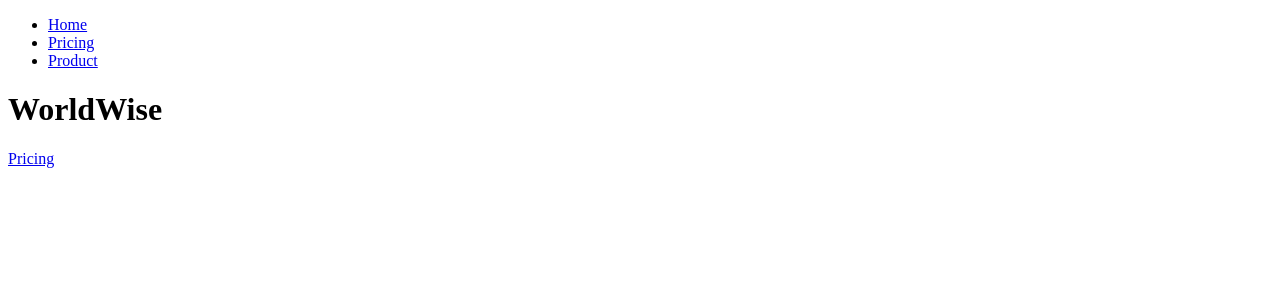
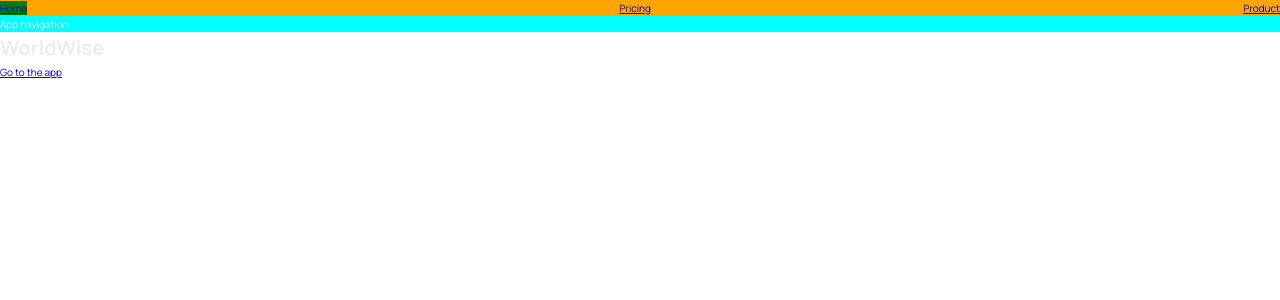
Before and after one commit to DamienAmbient/WorldWise, a React (Vite) app: page / in a window 1280 px wide. Shown: the top 300 px of the page. Built offline with nearby package versions, Linux system fonts and the light colour scheme.

Commit message:
css modules test

```diff
--- a/src/App.jsx
+++ b/src/App.jsx
@@ -2,6 +2,7 @@
 import Product from "./pages/Product";
 import Pricing from "./pages/Pricing";
 import Homepage from "./pages/Homepage";
+import AppLayout from "./pages/AppLayout";
 import PageNotFound from "./pages/PageNotFound";
 
 function App() {
@@ -11,6 +12,7 @@
                 <Route path="/" element={<Homepage></Homepage>}></Route>
                 <Route path="product" element={<Product></Product>}></Route>
                 <Route path="pricing" element={<Pricing></Pricing>}></Route>
+                <Route path="app" element={<AppLayout></AppLayout>}></Route>
                 <Route path="*" element={<PageNotFound></PageNotFound>}></Route>
             </Routes>
         </BrowserRouter>
--- /dev/null
+++ b/src/components/AppNav.jsx
@@ -0,0 +1,7 @@
+import styles from "./AppNav.module.css";
+
+function AppNav() {
+    return <nav className={styles.nav}>App navigation</nav>;
+}
+
+export default AppNav;
--- /dev/null
+++ b/src/components/AppNav.module.css
@@ -0,0 +1,3 @@
+.nav {
+    background-color: cyan;
+}
--- a/src/components/PageNav.jsx
+++ b/src/components/PageNav.jsx
@@ -1,8 +1,9 @@
 import { NavLink } from "react-router-dom";
+import styles from "./PageNav.module.css";
 
 function PageNav() {
     return (
-        <nav>
+        <nav className={styles.nav}>
             <ul>
                 <li>
                     <NavLink to="/">Home</NavLink>
--- /dev/null
+++ b/src/components/PageNav.module.css
@@ -0,0 +1,13 @@
+.nav {
+    background-color: orange;
+}
+
+.nav ul {
+    list-style: none;
+    display: flex;
+    justify-content: space-between;
+}
+
+.nav :global(.active) {
+    background-color: green;
+}
--- /dev/null
+++ b/src/index.css
@@ -0,0 +1,78 @@
+/* Taken from getting started guide at: https://leafletjs.com/examples/quick-start/ */
+@import "https://unpkg.com/leaflet@1.7.1/dist/leaflet.css";
+@import "https://fonts.googleapis.com/css2?family=Manrope:wght@400;600;700;800&display=swap";
+
+/* These CSS variables are global, so they are available in all CSS modules */
+:root {
+  --color-brand--1: #ffb545;
+  --color-brand--2: #00c46a;
+
+  --color-dark--0: #242a2e;
+  --color-dark--1: #2d3439;
+  --color-dark--2: #42484d;
+  --color-light--1: #aaa;
+  --color-light--2: #ececec;
+  --color-light--3: #d6dee0;
+}
+
+* {
+  margin: 0;
+  padding: 0;
+  box-sizing: inherit;
+}
+
+html {
+  font-size: 62.5%;
+  box-sizing: border-box;
+}
+
+body {
+  font-family: "Manrope", sans-serif;
+  color: var(--color-light--2);
+  font-weight: 400;
+  line-height: 1.6;
+}
+
+label {
+  font-size: 1.6rem;
+  font-weight: 600;
+}
+
+input,
+textarea {
+  width: 100%;
+  padding: 0.8rem 1.2rem;
+  font-family: inherit;
+  font-size: 1.6rem;
+  border: none;
+  border-radius: 5px;
+  background-color: var(--color-light--3);
+  transition: all 0.2s;
+}
+
+input:focus {
+  outline: none;
+  background-color: #fff;
+}
+
+.cta:link,
+.cta:visited {
+  display: inline-block;
+  background-color: var(--color-brand--2);
+  color: var(--color-dark--1);
+  text-transform: uppercase;
+  text-decoration: none;
+  font-size: 1.6rem;
+  font-weight: 600;
+  padding: 1rem 3rem;
+  border-radius: 5px;
+}
+
+/*
+"importCSSModule": {
+    "prefix": "csm",
+    "scope": "javascript,typescript,javascriptreact",
+    "body": ["import styles from './${TM_FILENAME_BASE}.module.css'"],
+    "description": "Import CSS Module as `styles`"
+  },
+*/
--- a/src/main.jsx
+++ b/src/main.jsx
@@ -1,6 +1,7 @@
 import React from "react";
 import ReactDOM from "react-dom/client";
 import App from "./App.jsx";
+import "./index.css";
 
 ReactDOM.createRoot(document.getElementById("root")).render(
     <React.StrictMode>
--- /dev/null
+++ b/src/pages/AppLayout.jsx
@@ -0,0 +1,12 @@
+import AppNav from "../components/AppNav";
+
+function AppLayout() {
+    return (
+        <div>
+            <AppNav></AppNav>
+            <p>App</p>
+        </div>
+    );
+}
+
+export default AppLayout;
--- a/src/pages/HomePage.jsx
+++ b/src/pages/HomePage.jsx
@@ -1,13 +1,15 @@
 import { Link } from "react-router-dom";
+import AppNav from "../components/AppNav";
 import PageNav from "../components/PageNav";
 
 function HomePage() {
     return (
         <div>
             <PageNav></PageNav>
+            <AppNav></AppNav>
             <h1>WorldWise</h1>
 
-            <Link to="/pricing">Pricing</Link>
+            <Link to="/app">Go to the app</Link>
         </div>
     );
 }
```
